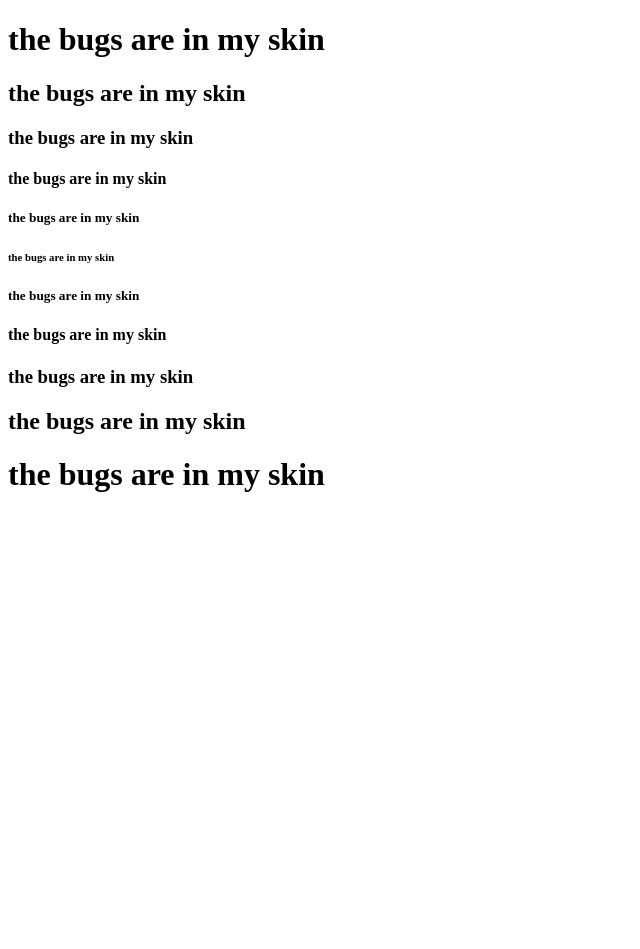
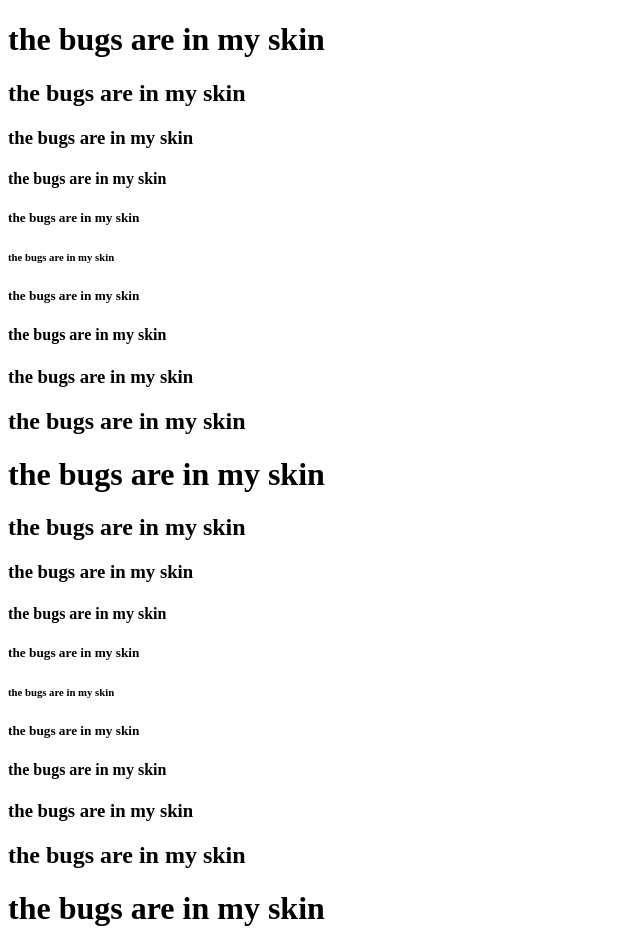
Before and after one commit to demonpie0369/cartrij, a plain HTML site: page index.html in a window 1280 px wide. Shown: the whole page, without its empty margins (0-640 px from the left). Before the commit the page ends 800 px from the top, so only its background shows below. Drawn offline with Linux system fonts and the light colour scheme.

Commit message:
Update index.html

```diff
--- a/index.html
+++ b/index.html
@@ -18,5 +18,15 @@
   <h3>the bugs are in my skin</h3>
   <h2>the bugs are in my skin</h2>
   <h1>the bugs are in my skin</h1>
+  <h2>the bugs are in my skin</h2>
+  <h3>the bugs are in my skin</h3>
+  <h4>the bugs are in my skin</h4>
+  <h5>the bugs are in my skin</h5>
+  <h6>the bugs are in my skin</h6>
+  <h5>the bugs are in my skin</h5>
+  <h4>the bugs are in my skin</h4>
+  <h3>the bugs are in my skin</h3>
+  <h2>the bugs are in my skin</h2>
+  <h1>the bugs are in my skin</h1>
 
 </body>
```
